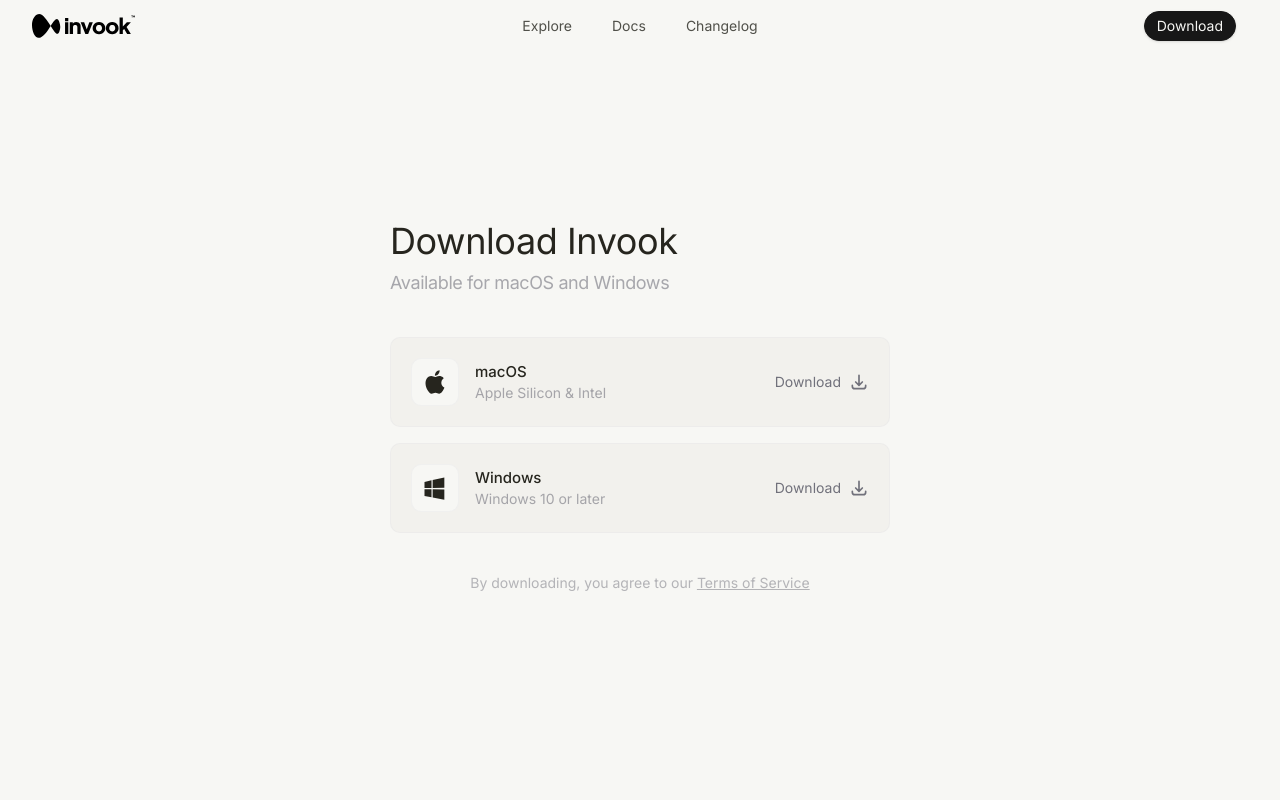
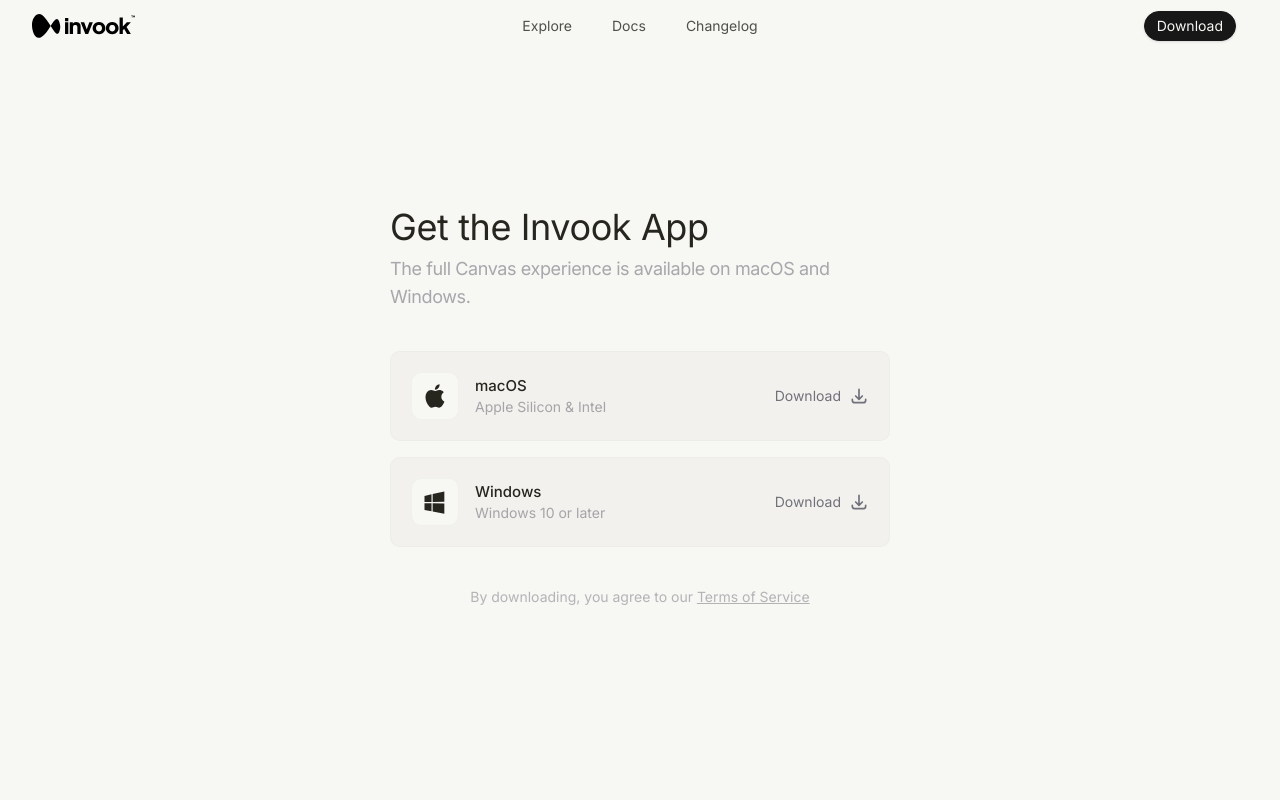
Before and after one commit to Thinking-Sound-Lab/tsl-website, a Next.js app: page /download in a window 1280 px wide. Shown: the top 800 px of the page. Built offline with nearby package versions, Linux system fonts and the light colour scheme; no server answers.

Commit message:
feat: update Use in Canvas buttons to redirect to download page

```diff
--- a/app/download/download-content.tsx
+++ b/app/download/download-content.tsx
@@ -30,10 +30,10 @@
 					{/* Header Text */}
 					<div className="space-y-2 tracking-tight">
 						<h1 className="text-3xl md:text-4xl font-normal text-foreground">
-							Download Invook
+							Get the Invook App
 						</h1>
 						<p className="text-lg text-muted-foreground/60">
-							Available for macOS and Windows
+							The full Canvas experience is available on macOS and Windows.
 						</p>
 					</div>
 
--- a/app/explore/explore-gallery.tsx
+++ b/app/explore/explore-gallery.tsx
@@ -588,7 +588,11 @@
                                                             className="w-full text-left px-4 py-2.5 text-sm text-foreground hover:bg-secondary transition-colors flex items-center gap-2 whitespace-nowrap"
                                                             onClick={(e) => {
                                                                 e.stopPropagation();
-                                                                router.push(`/sign-in?redirect=${encodeURIComponent(window.location.pathname)}`);
+                                                                if (isAuthenticated) {
+                                                                    router.push("/download");
+                                                                } else {
+                                                                    router.push(`/sign-in?redirect=${encodeURIComponent("/download")}`);
+                                                                }
                                                                 setOpenMenuId(null);
                                                             }}
                                                         >
@@ -803,10 +807,15 @@
                                         </button>
 
                                         <button
-                                            onClick={() => router.push(`/sign-in?redirect=${encodeURIComponent(window.location.pathname)}`)}
+                                            onClick={() => {
+                                                if (isAuthenticated) {
+                                                    router.push("/download");
+                                                } else {
+                                                    router.push(`/sign-in?redirect=${encodeURIComponent("/download")}`);
+                                                }
+                                            }}
                                             className="w-full sm:flex-1 h-11 flex items-center justify-center gap-2 text-sm font-semibold rounded-full bg-[#F54E00] text-white hover:bg-[#F54E00]/90 transition-colors shadow-md"
-                                        >
-                                            <svg className="w-4 h-4" fill="none" stroke="currentColor" viewBox="0 0 24 24">
+                                        >                                            <svg className="w-4 h-4" fill="none" stroke="currentColor" viewBox="0 0 24 24">
                                                 <path strokeLinecap="round" strokeLinejoin="round" strokeWidth={2} d="M15 15l-2 5L9 9l11 4-5 2zm0 0l5 5" />
                                             </svg>
                                             Use in Canvas
```
